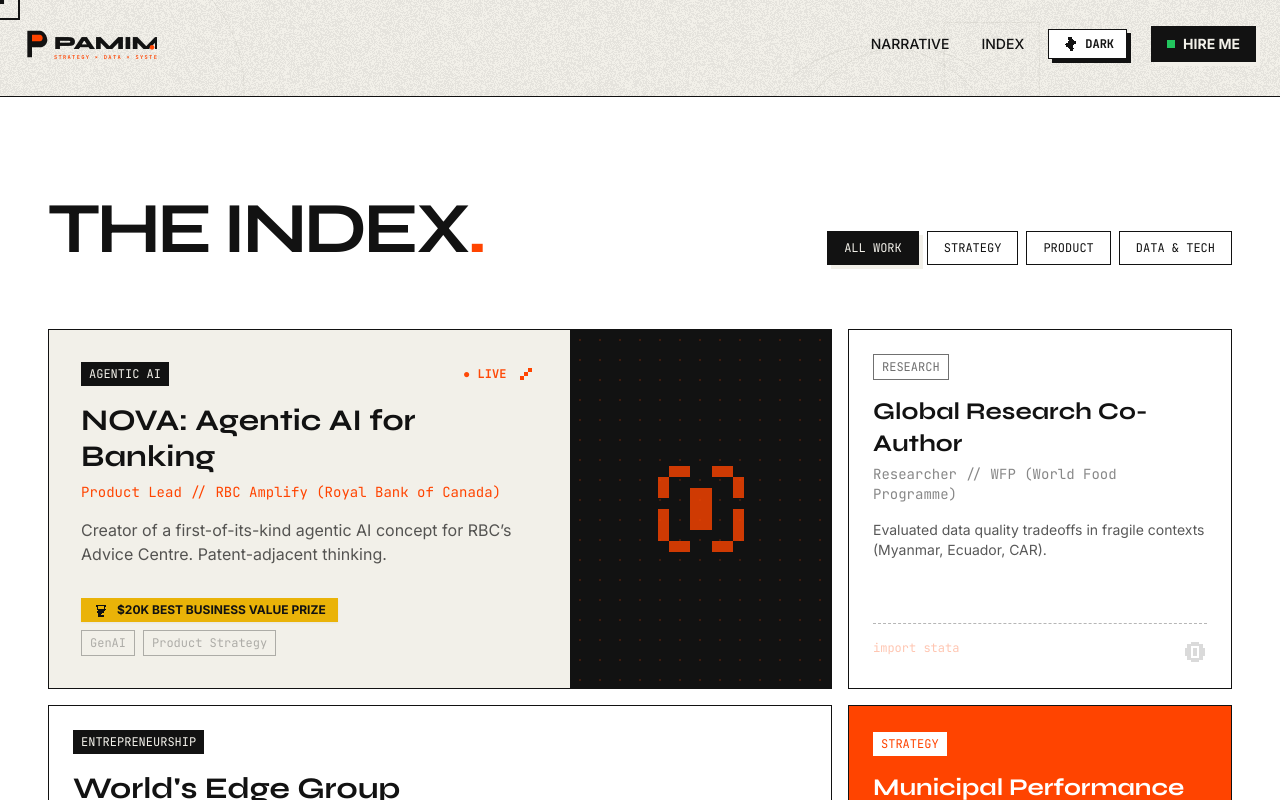
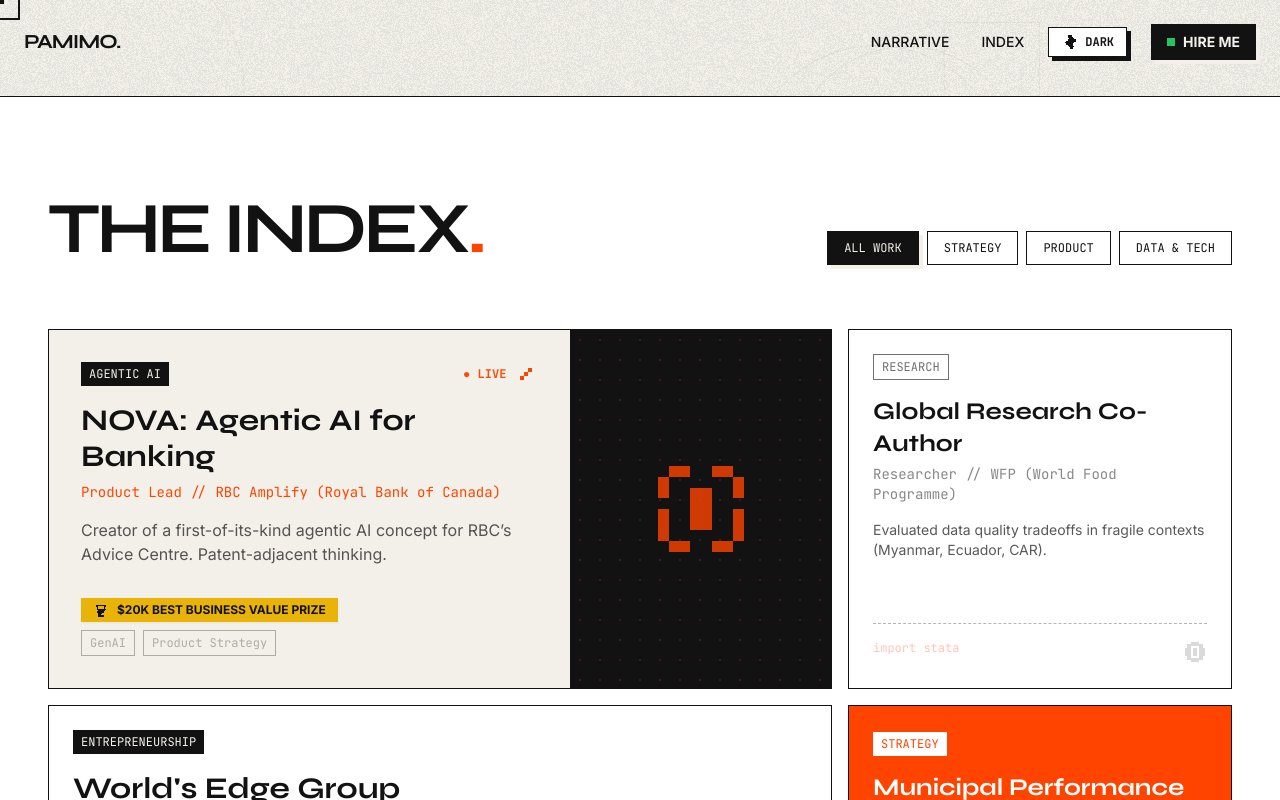
Before and after one commit to A-Pamimo/pamimo_com, a Next.js app: page /work in a window 1280 px wide. Shown: the top 800 px of the page. Built offline with nearby package versions, Linux system fonts and the light colour scheme.

Commit message:
Revert "Add professional logo and branding throughout the site"
This reverts commit b2462d39c01d0e3c47673a056f171321f5a85d2f.

```diff
--- a/app/layout.tsx
+++ b/app/layout.tsx
@@ -25,14 +25,7 @@
 
 export const metadata: Metadata = {
   title: 'Pamimo Akinjide | Strategy & Systems',
-  description: 'Product Strategist, Economist, and Systems Builder at the intersection of Strategy, Data, and Community.',
-  icons: {
-    icon: [
-      { url: '/favicon.ico', sizes: 'any' },
-      { url: '/icon.svg', type: 'image/svg+xml' },
-    ],
-    apple: '/apple-touch-icon.png',
-  },
+  description: 'A high-fidelity port of the Pamimo Akinjide portfolio website featuring dark mode, custom canvas animations, and interactive project showcases.',
 };
 
 export default function RootLayout({
--- a/components/Logo.tsx
+++ /dev/null
@@ -1,86 +0,0 @@
-'use client';
-
-import React from 'react';
-
-interface LogoProps {
-  className?: string;
-  variant?: 'full' | 'icon';
-}
-
-const Logo: React.FC<LogoProps> = ({ className = '', variant = 'full' }) => {
-  if (variant === 'icon') {
-    // Icon-only version for favicon and small spaces
-    return (
-      <svg
-        viewBox="0 0 100 100"
-        fill="none"
-        xmlns="http://www.w3.org/2000/svg"
-        className={className}
-      >
-        {/* Geometric P shape with strategic angles */}
-        <path
-          d="M20 20 L20 80 L35 80 L35 55 L60 55 C72 55 80 47 80 35 C80 23 72 20 60 20 Z"
-          fill="currentColor"
-        />
-        <path
-          d="M35 32 L60 32 C65 32 68 35 68 40 C68 45 65 48 60 48 L35 48 Z"
-          fill="#FF4400"
-        />
-        {/* Data point accent */}
-        <circle cx="75" cy="75" r="8" fill="#FF4400" />
-        <circle cx="75" cy="75" r="4" fill="currentColor" />
-      </svg>
-    );
-  }
-
-  // Full logo with text
-  return (
-    <svg
-      viewBox="0 0 200 60"
-      fill="none"
-      xmlns="http://www.w3.org/2000/svg"
-      className={className}
-    >
-      {/* P Icon */}
-      <path
-        d="M5 10 L5 50 L12 50 L12 35 L24 35 C30 35 35 30 35 24 C35 18 30 10 24 10 Z"
-        fill="currentColor"
-      />
-      <path
-        d="M12 16 L24 16 C26 16 28 18 28 21 C28 24 26 26 24 26 L12 26 Z"
-        fill="#FF4400"
-      />
-
-      {/* PAMIMO Text */}
-      <text
-        x="45"
-        y="38"
-        fontFamily="var(--font-syne), sans-serif"
-        fontSize="28"
-        fontWeight="800"
-        fill="currentColor"
-        letterSpacing="-0.5"
-      >
-        PAMIMO
-      </text>
-
-      {/* Subtitle/Tagline */}
-      <text
-        x="45"
-        y="52"
-        fontFamily="var(--font-mono), monospace"
-        fontSize="8"
-        fontWeight="600"
-        fill="#FF4400"
-        letterSpacing="2"
-      >
-        STRATEGY × DATA × SYSTEMS
-      </text>
-
-      {/* Accent dot */}
-      <circle cx="192" cy="35" r="3.5" fill="#FF4400" />
-    </svg>
-  );
-};
-
-export default Logo;
--- a/components/Navbar.tsx
+++ b/components/Navbar.tsx
@@ -4,7 +4,6 @@
 import { IconMenu, IconClose, IconMoon, IconSun } from './Icons';
 import { useTheme } from '../hooks/useTheme';
 import { AnimatePresence, motion } from 'framer-motion';
-import Logo from './Logo';
 
 interface NavbarProps {
     simulationMode?: boolean;
@@ -33,8 +32,8 @@
   return (
     <>
       <nav className={`fixed top-0 w-full z-50 px-6 flex justify-between items-center transition-all duration-300 ${navClasses}`}>
-        <a href="#" className={`flex items-center hover:opacity-80 transition-opacity text-ink dark:text-cream ${linkClasses}`}>
-          <Logo className="h-10 w-auto" variant="full" />
+        <a href="#" className={`font-display font-bold text-xl tracking-tighter hover:text-pop transition-colors text-ink dark:text-cream ${linkClasses}`}>
+          PAMIMO.
         </a>
 
         <div className={`flex items-center gap-6 ${linkClasses}`}>
@@ -75,7 +74,7 @@
 
           {/* Hire Me (Desktop) */}
           <a
-            href="mailto:oluwapamimoakinjide@gmail.com"
+            href="mailto:pamimo@example.com"
             className="hidden md:flex text-sm font-bold bg-ink text-cream dark:bg-cream dark:text-ink px-4 py-2 hover:bg-pop hover:text-white dark:hover:bg-pop dark:hover:text-white transition-colors items-center gap-2 shadow-hard hover:shadow-hard-hover cursor-hoverable"
           >
             <span className="w-2 h-2 bg-green-500 animate-pulse"></span>
@@ -125,13 +124,13 @@
                  ))}
                  <div className="h-px bg-white/20 w-full mb-8" />
                  <motion.a
-                    href="mailto:oluwapamimoakinjide@gmail.com"
+                    href="mailto:pamimo@example.com"
                     initial={{ x: 50, opacity: 0 }}
                     animate={{ x: 0, opacity: 1 }}
                     transition={{ delay: 0.3 }}
                     className="text-pop text-xl font-mono cursor-hoverable"
                  >
-                    oluwapamimoakinjide@gmail.com
+                    pamimo@example.com
                  </motion.a>
             </nav>
           </motion.div>
```
Also changed, not shown: public/FAVICON_INSTRUCTIONS.md (deleted, +0 -32 lines), public/icon.svg (deleted).
